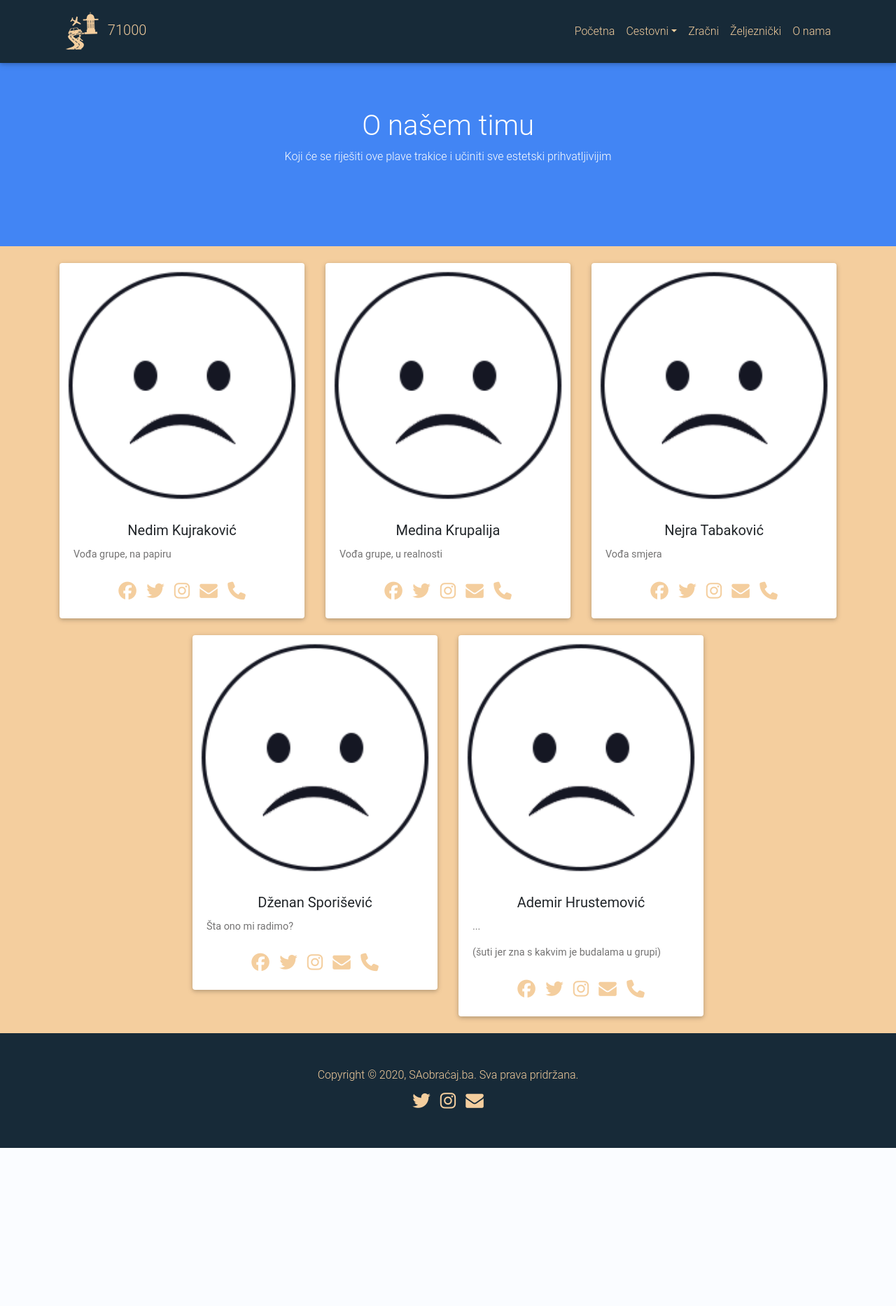
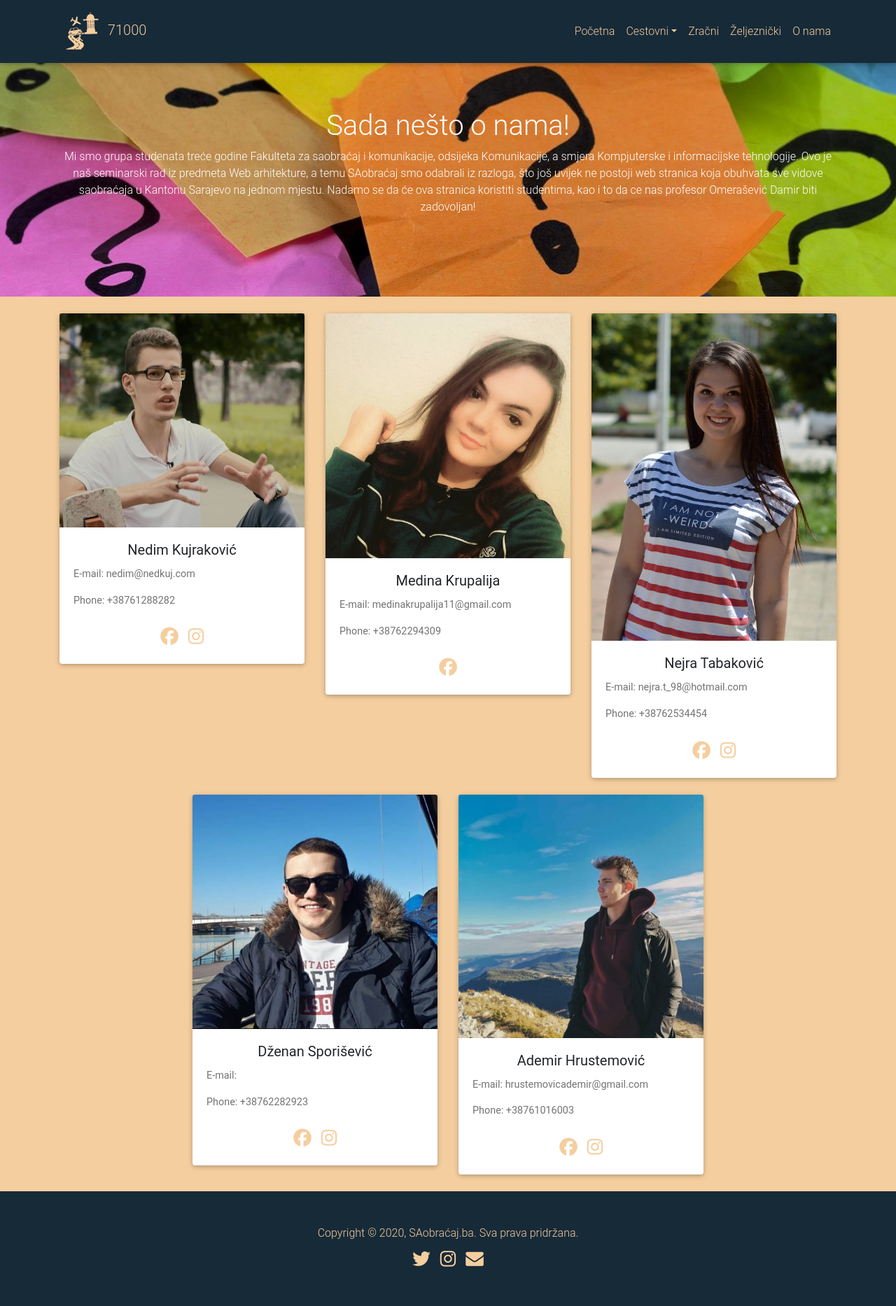
Before and after one commit to NedimKuj/webarhitekture-saobracaj, a PHP site: page /o-nama in a window 1280 px wide. Shown: the whole page at 70% size. Before the commit the page ends 1641 px from the top, so only its background shows below. Run offline with PHP 8.4, Linux system fonts and the light colour scheme; some libraries are stand-ins or nearby versions.

Commit message:
Azuriran dizajn stranice o timu. Ubacena header slika za novosti.

```diff
--- a/about-us.php
+++ b/about-us.php
@@ -25,10 +25,10 @@
     <!-- Navigation -->
     <?php include "common/navbar.html"; ?>
 
-    <header class="bg-primary text-white">
+    <header class="bg-primary text-white" style="background-image: url('/files/images/upitnici.jpg'); background-size:cover">
         <div class="container text-center">
-            <h1>O našem timu</h1>
-            <p>Koji će se riješiti ove plave trakice i učiniti sve estetski prihvatljivijim</p>
+            <h1>Sada nešto o nama!</h1>
+            <p>Mi smo grupa studenata treće godine Fakulteta za saobraćaj i komunikacije, odsijeka Komunikacije, a smjera Kompjuterske i informacijske tehnologije. Ovo je naš seminarski rad iz predmeta Web arhitekture, a temu SAobraćaj smo odabrali iz razloga, što još uvijek ne postoji web stranica koja obuhvata sve vidove saobraćaja u Kantonu Sarajevo na jednom mjestu. Nadamo se da će ova stranica koristiti studentima, kao i to da ce nas profesor Omerašević Damir biti zadovoljan! </p>
         </div>
     </header>
 
@@ -39,16 +39,14 @@
         <div class="row">
             <div class="col-md-4">
                 <div class="card">
-                    <img class="card-img-top" src="/files/images/emoji-sad.png">
+                    <img class="card-img-top" src="/files/images/nedim.png">
                     <div class="card-body">
                         <h5 class="card-title text-center">Nedim Kujraković</h5>
-                        <p class="card-text">Vođa grupe, na papiru</p>
+                        <p class="card-text">E-mail: nedim@nedkuj.com </p>
+                        <p class="card-text">Phone: +38761288282  </p>
                         <div class="d-flex justify-content-center">
-                            <a href=""><i class="fab fa-facebook fa-2x social"></i></a>
-                            <a href=""><i class="fab fa-twitter fa-2x social"></i></a>
-                            <a href=""><i class="fab fa-instagram fa-2x social"></i></a>
-                            <a href=""><i class="fa fa-envelope fa-2x social"></i></a>
-                            <a href=""><i class="fas fa-phone fa-2x social"></i></a>
+                            <a href="https://www.facebook.com/nedim.kujrakovic.13"><i class="fab fa-facebook fa-2x social"></i></a>
+                            <a href="https://www.instagram.com/nedkuj/"><i class="fab fa-instagram fa-2x social"></i></a>
                         </div>
                     </div>
                 </div>
@@ -57,16 +55,13 @@
 
             <div class="col-md-4">
                 <div class="card">
-                    <img class="card-img-top" src="/files/images/emoji-sad.png">
+                    <img class="card-img-top" src="/files/images/medina.jpg">
                     <div class="card-body">
                         <h5 class="card-title text-center">Medina Krupalija</h5>
-                        <p class="card-text">Vođa grupe, u realnosti</p>
+                        <p class="card-text">E-mail: medinakrupalija11@gmail.com</p>
+                        <p class="card-text">Phone: +38762294309</p>
                         <div class="d-flex justify-content-center">
-                            <a href=""><i class="fab fa-facebook fa-2x social"></i></a>
-                            <a href=""><i class="fab fa-twitter fa-2x social"></i></a>
-                            <a href=""><i class="fab fa-instagram fa-2x social"></i></a>
-                            <a href=""><i class="fa fa-envelope fa-2x social"></i></a>
-                            <a href=""><i class="fas fa-phone fa-2x social"></i></a>
+                            <a href="https://www.facebook.com/medina.villa7"><i class="fab fa-facebook fa-2x social"></i></a>
                         </div>
                     </div>
                 </div>
@@ -75,16 +70,14 @@
 
             <div class="col-md-4">
                 <div class="card">
-                    <img class="card-img-top" src="/files/images/emoji-sad.png">
+                    <img class="card-img-top" src="/files/images/nejra.jpg">
                     <div class="card-body">
                         <h5 class="card-title text-center">Nejra Tabaković</h5>
-                        <p class="card-text">Vođa smjera</p>
+                        <p class="card-text">E-mail: nejra.t_98@hotmail.com</p>
+                        <p class="card-text">Phone: +38762534454</p>
                         <div class="d-flex justify-content-center">
-                            <a href=""><i class="fab fa-facebook fa-2x social"></i></a>
-                            <a href=""><i class="fab fa-twitter fa-2x social"></i></a>
-                            <a href=""><i class="fab fa-instagram fa-2x social"></i></a>
-                            <a href=""><i class="fa fa-envelope fa-2x social"></i></a>
-                            <a href=""><i class="fas fa-phone fa-2x social"></i></a>
+                            <a href="https://www.facebook.com/nejra.tabakovic/"><i class="fab fa-facebook fa-2x social"></i></a>
+                            <a href="https://www.instagram.com/nejratab"><i class="fab fa-instagram fa-2x social"></i></a>
                         </div>
                     </div>
                 </div>
@@ -95,16 +88,14 @@
         <div class="row justify-content-md-center">
             <div class="col-md-4">
                 <div class="card">
-                    <img class="card-img-top" src="/files/images/emoji-sad.png">
+                    <img class="card-img-top" src="/files/images/dzenan.png">
                     <div class="card-body">
                         <h5 class="card-title text-center">Dženan Sporišević</h5>
-                        <p class="card-text">Šta ono mi radimo?</p>
+                        <p class="card-text">E-mail: </p>
+                        <p class="card-text">Phone: +38762282923</p>
                         <div class="d-flex justify-content-center">
-                            <a href=""><i class="fab fa-facebook fa-2x social"></i></a>
-                            <a href=""><i class="fab fa-twitter fa-2x social"></i></a>
-                            <a href=""><i class="fab fa-instagram fa-2x social"></i></a>
-                            <a href=""><i class="fa fa-envelope fa-2x social"></i></a>
-                            <a href=""><i class="fas fa-phone fa-2x social"></i></a>
+                            <a href="https://www.facebook.com/dzenan.sporisevic"><i class="fab fa-facebook fa-2x social"></i></a>
+                            <a href="https://www.instagram.com/dzenansporisevic/"><i class="fab fa-instagram fa-2x social"></i></a>
                         </div>
                     </div>
                 </div>
@@ -113,17 +104,14 @@
 
             <div class="col-md-4">
                 <div class="card">
-                    <img class="card-img-top" src="/files/images/emoji-sad.png">
+                    <img class="card-img-top" src="/files/images/ademir.png">
                     <div class="card-body">
                         <h5 class="card-title text-center">Ademir Hrustemović</h5>
-                        <p class="card-text">...</p>
-                        <p class="card-text">(šuti jer zna s kakvim je budalama u grupi)</p>
+                        <p class="card-text">E-mail: hrustemovicademir@gmail.com</p>
+                        <p class="card-text">Phone: +38761016003</p>
                         <div class="d-flex justify-content-center">
-                            <a href=""><i class="fab fa-facebook fa-2x social"></i></a>
-                            <a href=""><i class="fab fa-twitter fa-2x social"></i></a>
-                            <a href=""><i class="fab fa-instagram fa-2x social"></i></a>
-                            <a href=""><i class="fa fa-envelope fa-2x social"></i></a>
-                            <a href=""><i class="fas fa-phone fa-2x social"></i></a>
+                            <a href="https://www.facebook.com/69573hrk"><i class="fab fa-facebook fa-2x social"></i></a>
+                            <a href="https://www.instagram.com/ademirh99/"><i class="fab fa-instagram fa-2x social"></i></a>
                         </div>
                     </div>
                 </div>
--- a/novosti.php
+++ b/novosti.php
@@ -27,7 +27,7 @@
     <?php include "common/navbar.html"; ?>
 
 
-    <header class="bg-primary text-white">
+    <header class="bg-primary text-white" style="background-image: url('/files/images/news.jpg'); background-size:cover">
         <div class="container text-center">
             <h1>Novosti</h1>
         </div>
```
Also changed, not shown: files/images/ademir.png (added), files/images/dzenan.png (added), files/images/medina.jpg (added), files/images/mi.png (added), files/images/nedim.png (added), files/images/nejra.jpg (added), files/images/news.jpg (added), files/images/upitnici.jpg (added).
